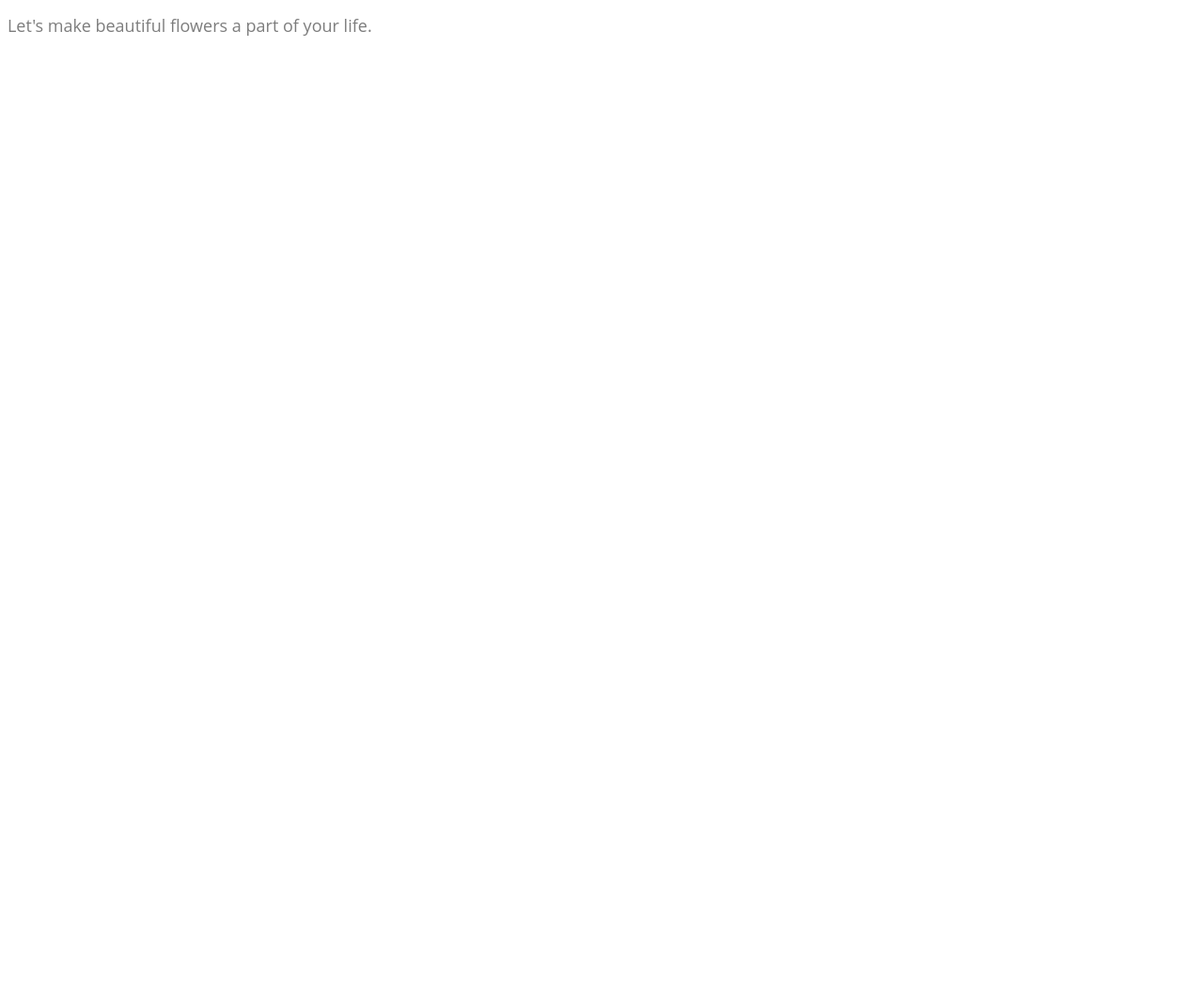
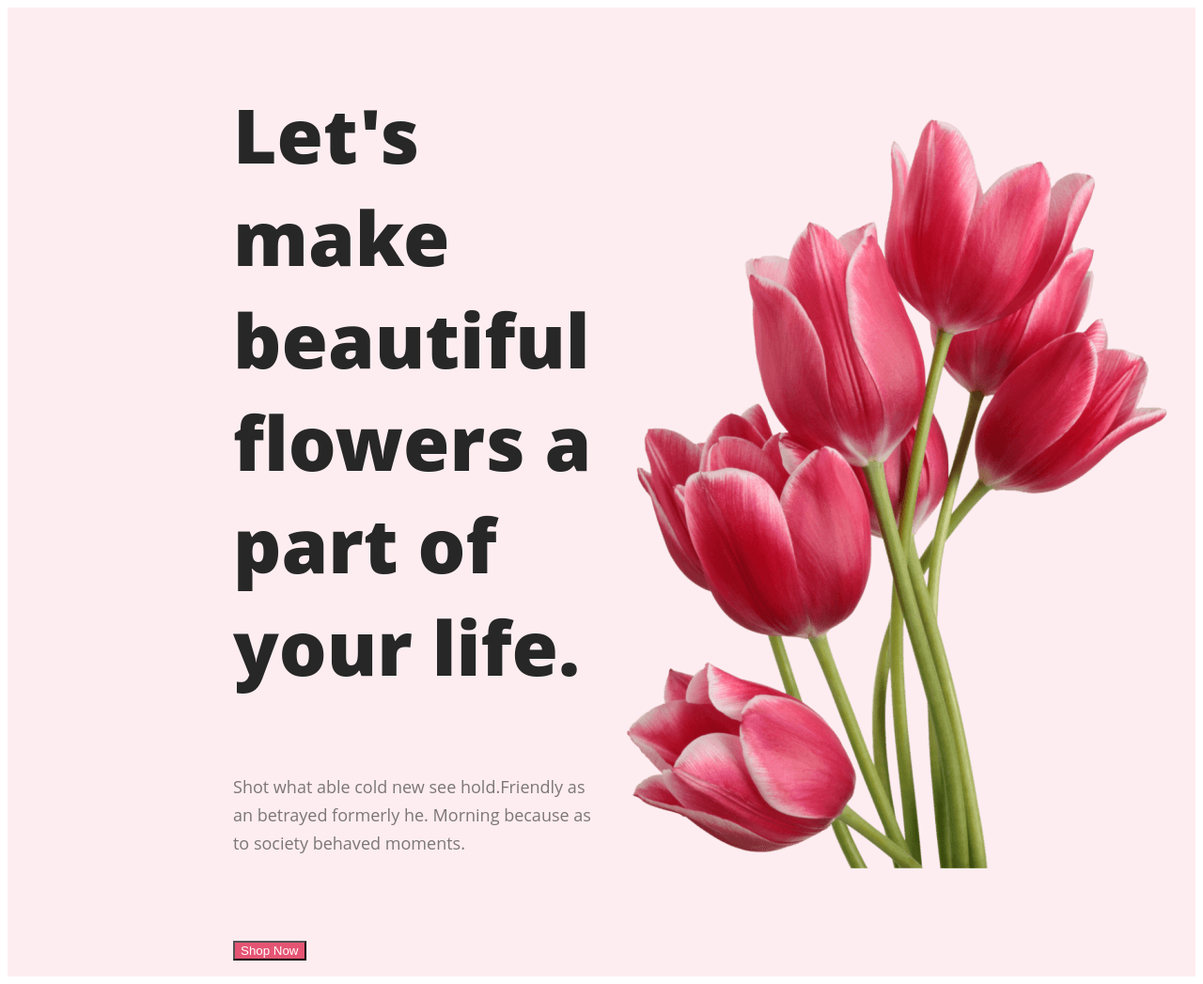
Before and after one commit to turzo-bd/assignment-1, a plain HTML site: page index.html in a window 1280 px wide. Shown: the whole page at 94% size. Before the commit the page ends 800 px from the top, so only its background shows below. Drawn offline with Linux system fonts and the light colour scheme.

Commit message:
added head section with pf

```diff
--- a/index.html
+++ b/index.html
@@ -8,10 +8,13 @@
 </head>
 <body>
     <!-- header section -->
-    <header>
-        <nav>
-            <h1 class="tittle-1">Let's make beautiful flowers a part of your life.</h1>
-        </nav>
+    <header class="header-c">
+        <div class="div-1">
+            <h3 class="header-1">Let's make beautiful flowers a part of your life.</h3>
+            <p class="para-1">Shot what able cold new see hold.Friendly as an betrayed formerly he. Morning because as to society behaved moments.</p>
+            <button class="btn-1">Shop Now</button>
+        </div>
+        <img class="profile-picture" src="Flower Asset/pngwing 10.png" alt="">
     </header>
     <!-- main section -->
     <main>
--- a/styles/dis.css
+++ b/styles/dis.css
@@ -3,9 +3,48 @@ body{
     font-family: 'Open Sans', sans-serif;
 }
 /* top title 1 */
-.tittle-1{
+/* .tittle-1{
     width: 634px;
     color: rgba(39, 39, 39, 0.60);
     font-size: 18px;
     font-weight: 400;
-    }
+ } */
+    /* header background color */
+.header-c{
+    background: rgba(229, 84, 115, 0.10);
+    padding: 0px 0px 0px 240px;
+    display: flex;
+    align-items: center;
+}
+/* div-1 related */
+
+.div-1{
+    color: #272727;
+    font-size: 80px;
+    font-weight: 800;
+
+}
+.header-1{
+    color: #272727;
+    font-size: 80px;
+    font-weight: 800;
+
+}
+.para-1{
+    color: rgba(39, 39, 39, 0.60);
+    font-size: 18px;
+    font-weight: 400;
+    line-height: 30px;
+
+}
+.btn-1{
+    background-color: #E55473;
+    color: #FFFFFF;
+
+}
+/* profile-picture */
+.header-c .profile-picture{
+    width: 635px;
+    height: 800px;
+    flex-shrink: 0;
+}
```
